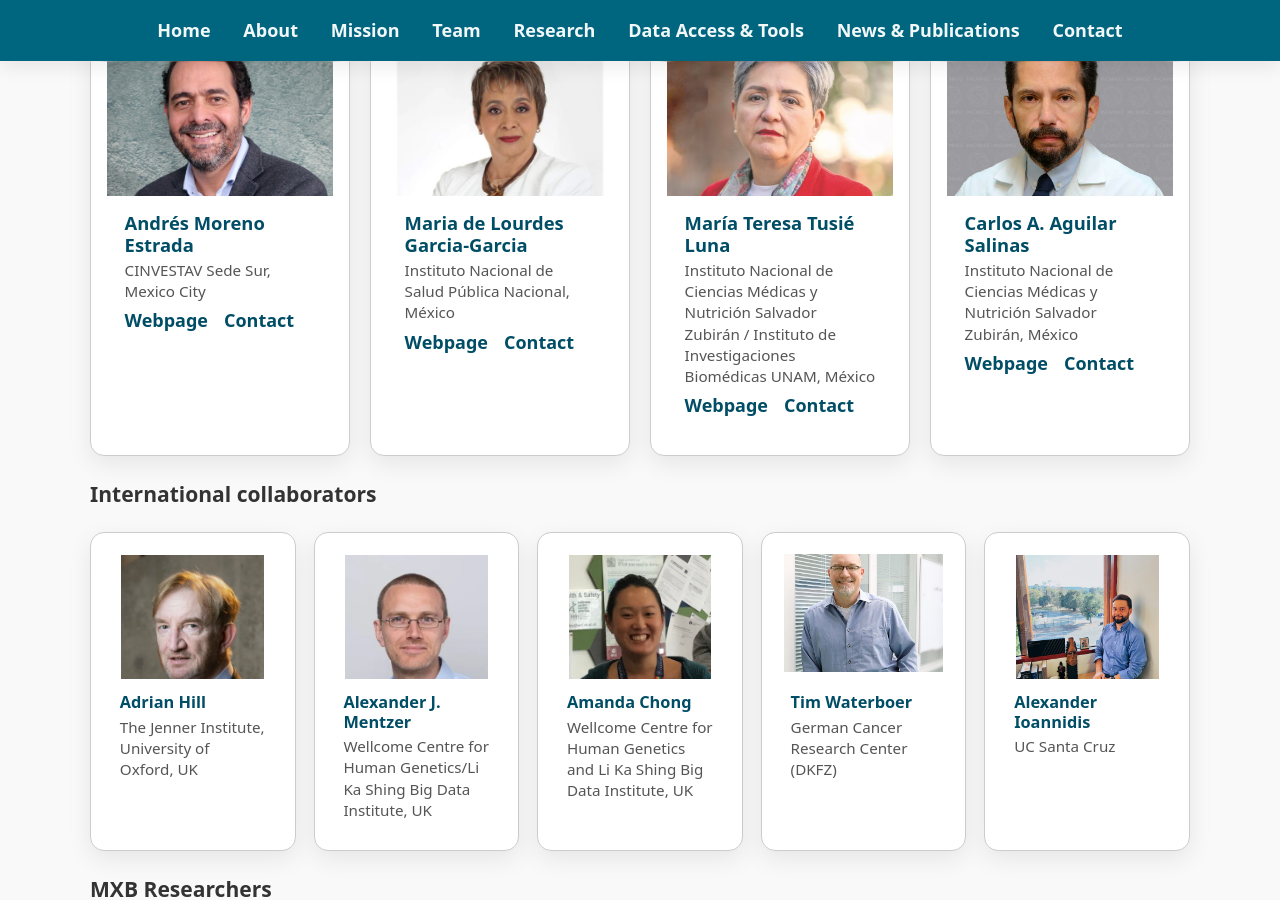
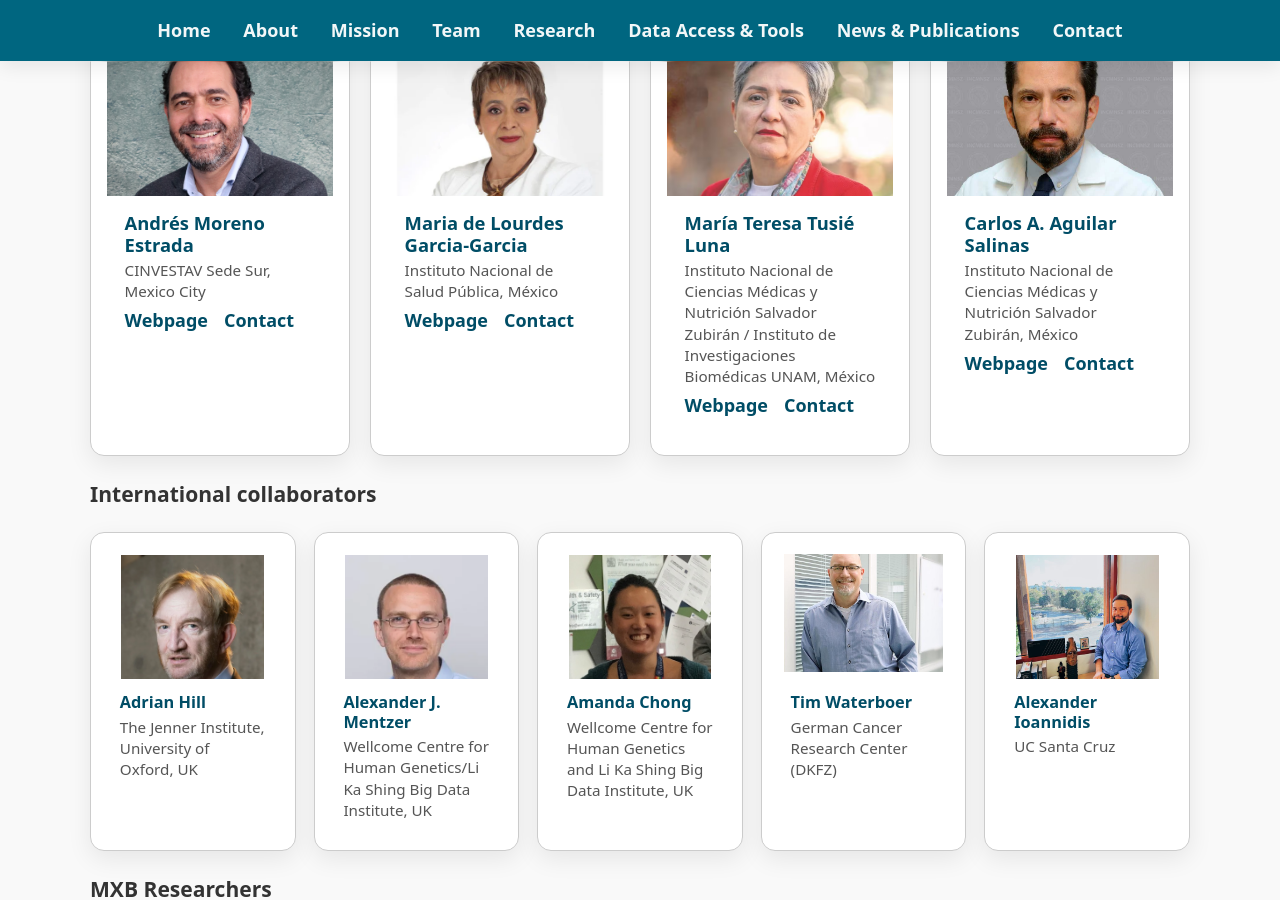
Before and after one commit to morenolab/MexicanBiobank_webpage, a Jekyll site: the page built from pages/team.md, in a window 1280 px wide and 900 px high, scrolled down 354 px. Built offline with Jekyll 4.4.1, drawn with Linux system fonts in a browser that asks for light colours.

Commit message:
Fix typo in team member's affiliation

```diff
--- a/pages/team.md
+++ b/pages/team.md
@@ -38,7 +38,7 @@ permalink: /team/
             </div>
             <div class="team-card__body">
               <h3 class="team-card__name">Maria de Lourdes Garcia-Garcia</h3>
-              <p class="team-card__meta">Instituto Nacional de Salud Pública Nacional, México</p>
+              <p class="team-card__meta">Instituto Nacional de Salud Pública, México</p>
               <div class="team-card__links">
                 <a href="https://www.insp.mx" target="_blank" rel="noopener">Webpage</a>
                 <a href="mailto:garcigar@insp.mx">Contact</a>
```
